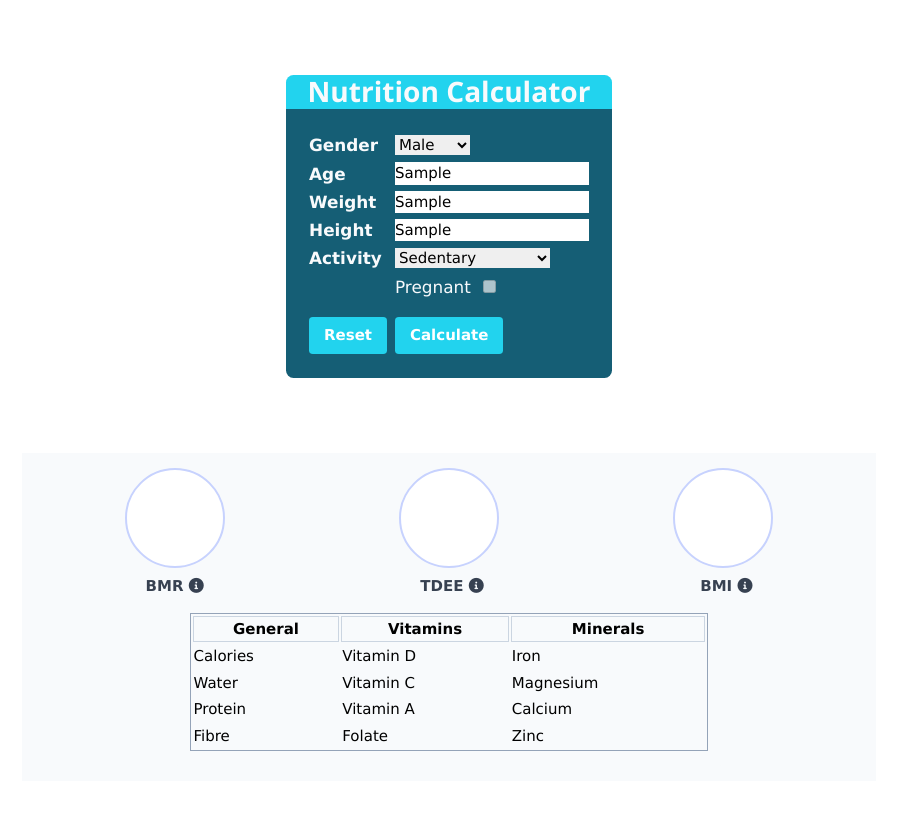
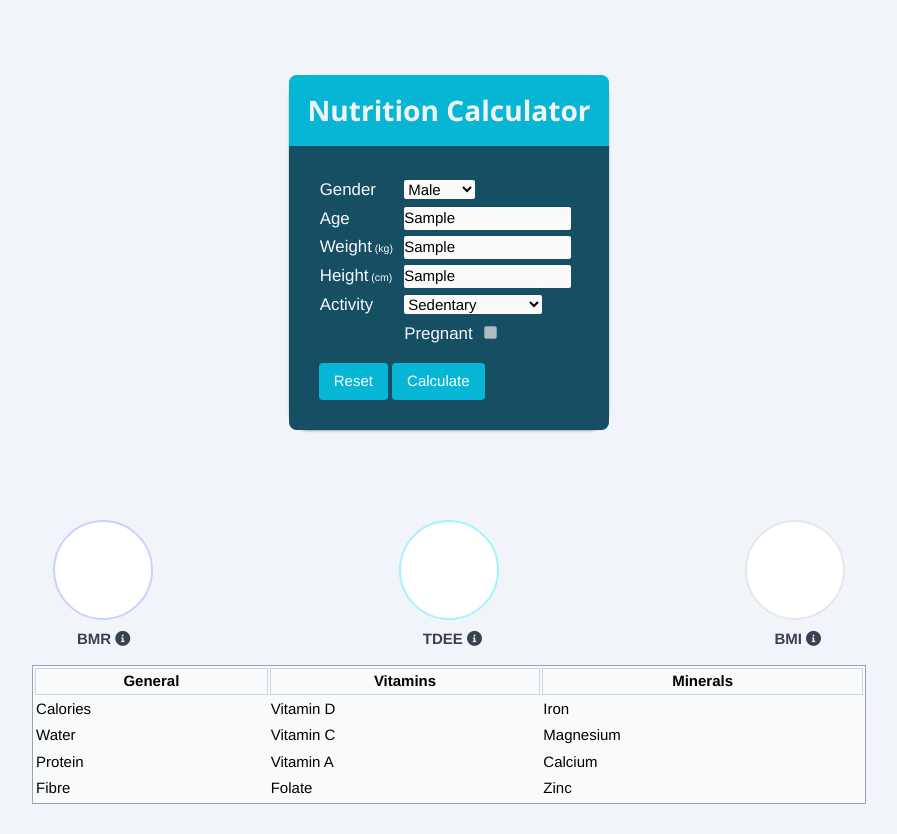
Before and after one commit to Michelle-H1/nutrition-app, a plain HTML site: page Nutrition App/index.html in a window 1280 px wide. Both pictures are taken after typing "Sample", "Sample", "Sample" into the empty fields and a click on the button "Calculate". Shown: the whole page, without its empty margins (191-1088 px from the left). Before the commit the page ends 800 px from the top, so only its background shows below. Drawn offline with nearby package versions, Linux system fonts and the light colour scheme.

Commit message:
css changes

```diff
--- a/Nutrition App/css/style.css
+++ b/Nutrition App/css/style.css
@@ -1,3 +1,30 @@
 #displayInfo{
     display: none;
 }
+body{
+    background-color: #f1f5f9;
+    font-family: "Helvetica", Sans-Serif;
+    font-weight: 500;
+    font-size:1rem;
+}
+input, #activity, #gender{
+    border: 1px #f1f5f9;
+    border-radius: 2px;
+    background-color: #fafafa;
+  }
+  .title{
+      font-weight: 600;
+  }
+  button{
+    font-weight: 600;
+  }
+  .box{
+    box-shadow: 0 1px 3px rgba(0,0,0,0.12), 0 1px 2px rgba(0,0,0,0.24);
+    border-radius: 20px;
+  }
+  table span{
+      font-size: 0.7rem;
+  }
+  .bmiChange{
+      color:red;
+  }
--- a/Nutrition App/index.html
+++ b/Nutrition App/index.html
@@ -12,13 +12,13 @@
 
 <body>
 	<div class="flex v-screen p-20">
-		<div class="m-auto">
-			<h1 class=" bg-cyan-400 rounded-tl-lg rounded-tr-lg max-w-sm md:text-center font-semibold text-3xl text-slate-50 ">Nutrition Calculator</h1>
-			<form class="p-6 bg-cyan-800 max-w-sm rounded-bl-lg rounded-br-lg">
+		<div class="box m-auto">
+			<h1 class="title bg-cyan-500 rounded-tl-lg rounded-tr-lg max-w-sm md:text-center text-3xl text-slate-100 p-5">Nutrition Calculator</h1>
+			<form class="p-8 bg-cyan-900 max-w-sm rounded-bl-lg rounded-br-lg">
 				<table>
 
 					<tr>
-						<td><label class="block text-slate-50 text-lg font-semibold" for="genderName">Gender</label>
+						<td><label class="block text-slate-50 text-lg pr-7" for="genderName">Gender</label>
 						</td>
 						<td><select id="gender">
 								<option value="male">Male</option>
@@ -28,19 +28,19 @@
 					</tr>
 
 					<tr>
-						<td><label class="text-slate-50 text-lg font-semibold" for="age">Age</label></td>
-						<td><input type="text" id="age" placeholder="50"></td>
+						<td><label class="text-slate-50 text-lg" for="age">Age</label></td>
+						<td><input type="text" id="age"></td>
 					</tr>
 					<tr>
-						<td><label class="text-slate-50 text-lg font-semibold" for="weight">Weight</label></td>
-						<td><input type="text" id="weight" placeholder="70kg"></td>
+						<td><label class="text-slate-50 text-lg" for="weight">Weight<span> (kg)</span></label></td>
+						<td><input type="text" id="weight"></td>
 					</tr>
 					<tr>
-						<td><label class="text-slate-50 text-lg font-semibold" for="height">Height</label></td>
-						<td><input type="text" id="height" placeholder="180cm"></td>
+						<td><label class="text-slate-50 text-lg" for="height">Height<span> (cm)</span></label></td>
+						<td><input type="text" id="height"></td>
 					</tr>
 					<tr>
-						<td><label class="text-slate-50 text-lg font-semibold pr-3" for="activity">Activity</label></td>
+						<td><label class="text-slate-50 text-lg pr-3" for="activity">Activity</label></td>
 						<td><select id="activity" name="activity">
 								<option value="sedentary" id="sendentary">Sedentary</option>
 								<option value="lightActive" id="lightActive">Lightly active</option>
@@ -58,12 +58,13 @@
 						</td>
 					</tr>
 					<tr>
-						<td><button class="mt-4 bg-cyan-400 hover:bg-gray-400 text-white font-bold py-2 px-4 rounded"
-							type="button" id="reset">Reset</button></td>
-						<td><button class="mt-4 bg-cyan-400 hover:bg-gray-400 text-white font-bold py-2 px-4 rounded"
-								type="button" id="calculate">Calculate</button></td>
+
 					</tr>
 				</table>
+				<td><button class="mt-4 bg-cyan-500 hover:bg-gray-400 text-white py-2 px-4 rounded"
+					type="button" id="reset">Reset</button></td>
+				<td><button class="mt-4 bg-cyan-500 hover:bg-gray-400 text-white py-2 px-4 rounded"
+						type="button" id="calculate">Calculate</button></td>
 			</form>
 		</div>
 		</div>
@@ -72,25 +73,25 @@
 	<!--Separate nutritonal info -->
 	<div class="flex w-screen" id="displayInfo">
 
-		<div class="m-auto w-2/3 bg-slate-50 p-4">
+		<div class="m-auto w-5/6 p-4">
 			<div class="flex justify-around">
 				<div class="font-bold text-gray-700 rounded-full border-2 border-indigo-200 bg-white flex items-center justify-center"
 					style="height: 100px; width: 100px; font-size: 20px;" id="bmr"></div>
 
-				<div class="font-bold text-gray-700 rounded-full border-2 border-indigo-200 bg-white flex items-center justify-center"
+				<div class="font-bold text-gray-700 rounded-full border-2 border-cyan-200 bg-white flex items-center justify-center"
 					style="height: 100px; width: 100px; font-size: 20px;" id="tdee"></div>
 
-				<div class="font-bold text-gray-700 rounded-full border-2 border-indigo-200 bg-white flex items-center justify-center"
+				<div class="font-bold text-gray-700 rounded-full border-2 bg-white flex items-center justify-center"
 					style="height: 100px; width: 100px; font-size: 20px;" id="bmi"></div>
 			</div>
 
 			<div class="flex justify-around">
-				<div class="font-bold text-gray-700 pt-2" >BMR <i class="fa-solid fa-circle-info" title="Basal Metabolic Rate - Calories required for body to function"></i></div>
-				<div class="font-bold text-gray-700 pt-2">TDEE <i class="fa-solid fa-circle-info" title="Total Daily Energy Expenditure - Total amount of calories needed to mantain current weight"></i></div>
-				<div class="font-bold text-gray-700 pt-2">BMI <i class="fa-solid fa-circle-info" title="BMI - Indicates levels between a range "></i></div>
+				<div class="font-bold text-gray-700 pt-2" >BMR <i class="bmr fa-solid fa-circle-info" title="Basal Metabolic Rate - Calories required for body to function"></i></div>
+				<div class="font-bold text-gray-700 pt-2">TDEE <i class="tdee fa-solid fa-circle-info" title="Total Daily Energy Expenditure - Total amount of calories needed to mantain current weight"></i></div>
+				<div class="font-bold text-gray-700 pt-2">BMI <i class="bmi fa-solid fa-circle-info" title="BMI - Indicates levels between a range "></i></div>
 			</div>
-		<div class="m-auto w-2/3 bg-slate-50 rounded grid content-evenly p-4">
-	<table class="border-separate border border-slate-400">
+		<div class="m-auto w-5/6 rounded grid content-evenly p-4">
+	<table class="border-separate border border-slate-400 bg-slate-50">
 		<thead>
 		  <tr>
 			<th colspan="2" class="border border-slate-300 ...">General</th>
@@ -125,7 +126,7 @@
 		  </tr>
 		  <tr>
 			<td class="">Fibre</td>
-			<td class=""></td>
+			<td class="" id="fibre"></td>
 			<td class="">Folate</td>
 			<td class=""></td>
 			<td class="">Zinc</td>
--- a/Nutrition App/jscripts/myScript.js
+++ b/Nutrition App/jscripts/myScript.js
@@ -68,7 +68,7 @@ var calculateNutrition = function(){
     }
     //checks if inputs are numbers and outputs alert if they aren't
     if (isNaN(age) || isNaN(weight) || isNaN(height) || age < 18)
-        alert("You must enter a numerical value or be over the age of 18");
+        alert("You must enter a numerical value and be over the age of 18 to use this app");
         //need to get if no value or over 18
     //male and sedentary
     else if($('gender').value == "male" && $("activity").selectedIndex == 0){
@@ -114,6 +114,28 @@ var calculateNutrition = function(){
         $("bmi").innerHTML = bmi.toFixed(1);
         $('calories').innerHTML = tdee.toFixed(0)
     }
+    //BMI colour change
+    //underweight
+    if(bmi < 18){
+        $("bmi").innerHTML = "<span style='color: blue;'>"+bmi.toFixed(1)+"</span>";
+    }
+    //healthy weight
+    if(bmi > 18 && bmi < 25){
+        $("bmi").innerHTML = "<span class = 'bg-green-600 border-red-500' style='color: lawngreen; border: green'>"+bmi.toFixed(1)+"</span>";
+    }
+    //overweight
+    if(bmi > 25 & bmi < 30){
+        $("bmi").innerHTML = "<span style='color: gold;'>"+bmi.toFixed(1)+"</span>";
+    }
+    //obese
+    if(bmi > 30 & bmi < 35){
+        $("bmi").innerHTML = "<span style='color: orange;'>"+bmi.toFixed(1)+"</span>";
+    }
+    //morbidly obese
+    if(bmi > 35){
+        $("bmi").innerHTML = "<span style='color: red;'>"+bmi.toFixed(1)+"</span>";
+    }
+
     //female
     //if female and under 58 and sedentary
     //if female and under 58 and Lightly active
```
